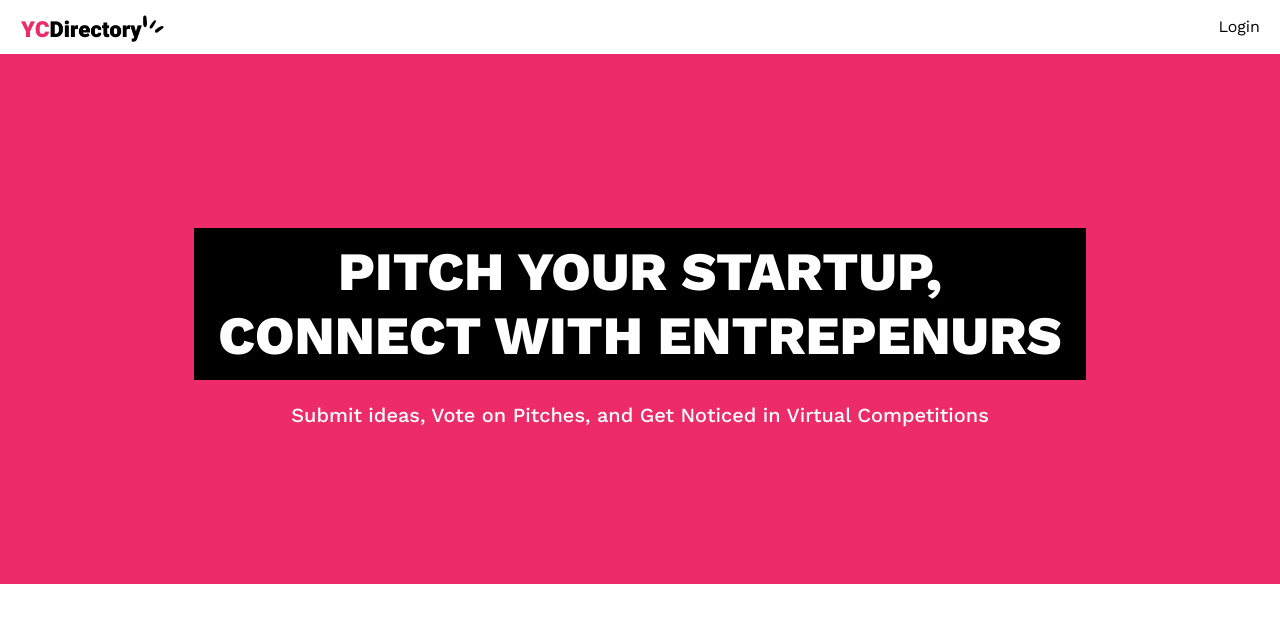
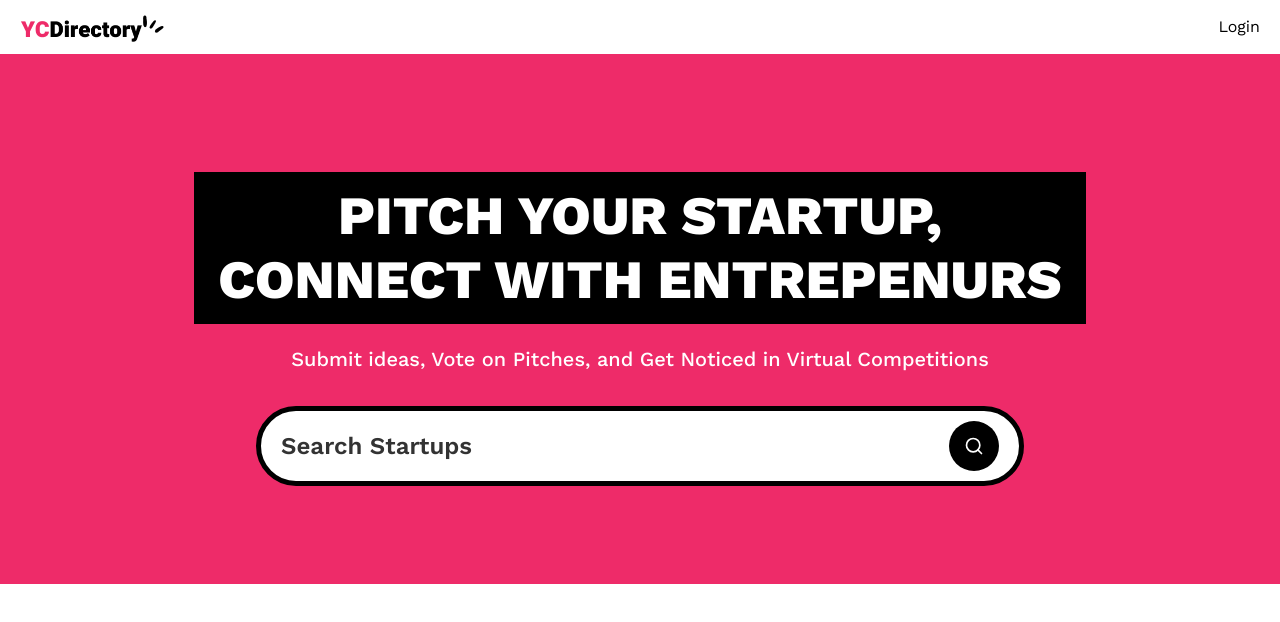
Before and after one commit to danielniebles/yc-directory-nextjs, a Next.js app: page / in a window 1280 px wide. Shown: the top 622 px of the page. Built offline with nearby package versions, Linux system fonts and the light colour scheme; no server answers.

Commit message:
feat: add search bar component with route handling

```diff
--- a/app/(root)/layout.tsx
+++ b/app/(root)/layout.tsx
@@ -1,5 +1,5 @@
 import { ReactNode } from "react";
-import Navbar from "../components/Navbar";
+import Navbar from "@/components/Navbar";
 
 export default function Layout({ children }: Readonly<{ children: ReactNode }>) {
 
--- a/app/(root)/page.tsx
+++ b/app/(root)/page.tsx
@@ -1,11 +1,14 @@
+import SearchForm from "@/components/SearchForm";
 
-export default function Home() {
+export default async function Home({ searchParams }: { searchParams: Promise<{ query: string }> }) {
+  const query = (await searchParams).query
   return (
     <>
       <section className="pink_container">
 
         <h1 className="heading">Pitch your startup, <br /> Connect with entrepenurs</h1>
         <p className="sub-heading !max-w-3xl">Submit ideas, Vote on Pitches, and Get Noticed in Virtual Competitions</p>
+        <SearchForm query={query} />
       </section>
     </>
   );
--- /dev/null
+++ b/components/SearchForm.tsx
@@ -0,0 +1,17 @@
+import Form from 'next/form'
+import { Search } from 'lucide-react'
+import SearchFormReset from './SearchFormReset'
+
+export default function SearchForm({ query }: { query: string }) {
+
+  return (
+    <Form action='/' className='search-form'>
+      <input type="text" name='query' className='search-input' placeholder='Search Startups' value={query} />
+      <div className='flex gap-2'>
+        {query && <SearchFormReset />}
+        <button type='submit' className='search-btn text-white'><Search className='size-5'/></button>
+      </div>
+
+    </Form>
+  )
+}
--- /dev/null
+++ b/components/SearchFormReset.tsx
@@ -0,0 +1,16 @@
+"use client"
+import Link from "next/link"
+import { X } from 'lucide-react'
+
+export default function SearchFormReset() {
+  const reset = () => {
+    const form = document.querySelector('.search-form') as HTMLFormElement
+    if (form) form.reset()
+
+  }
+  return (
+    <button type="reset" onClick={reset}>
+      <Link href='/' className="search-btn text-white"><X className='size-5' /></Link>
+    </button>
+  )
+}
--- /dev/null
+++ b/components/ui/button.tsx
@@ -0,0 +1,57 @@
+import * as React from "react"
+import { Slot } from "@radix-ui/react-slot"
+import { cva, type VariantProps } from "class-variance-authority"
+
+import { cn } from "@/lib/utils"
+
+const buttonVariants = cva(
+  "inline-flex items-center justify-center gap-2 whitespace-nowrap rounded-md text-sm font-medium transition-colors focus-visible:outline-none focus-visible:ring-1 focus-visible:ring-ring disabled:pointer-events-none disabled:opacity-50 [&_svg]:pointer-events-none [&_svg]:size-4 [&_svg]:shrink-0",
+  {
+    variants: {
+      variant: {
+        default:
+          "bg-primary text-primary-foreground shadow hover:bg-primary/90",
+        destructive:
+          "bg-destructive text-destructive-foreground shadow-sm hover:bg-destructive/90",
+        outline:
+          "border border-input bg-background shadow-sm hover:bg-accent hover:text-accent-foreground",
+        secondary:
+          "bg-secondary text-secondary-foreground shadow-sm hover:bg-secondary/80",
+        ghost: "hover:bg-accent hover:text-accent-foreground",
+        link: "text-primary underline-offset-4 hover:underline",
+      },
+      size: {
+        default: "h-9 px-4 py-2",
+        sm: "h-8 rounded-md px-3 text-xs",
+        lg: "h-10 rounded-md px-8",
+        icon: "h-9 w-9",
+      },
+    },
+    defaultVariants: {
+      variant: "default",
+      size: "default",
+    },
+  }
+)
+
+export interface ButtonProps
+  extends React.ButtonHTMLAttributes<HTMLButtonElement>,
+    VariantProps<typeof buttonVariants> {
+  asChild?: boolean
+}
+
+const Button = React.forwardRef<HTMLButtonElement, ButtonProps>(
+  ({ className, variant, size, asChild = false, ...props }, ref) => {
+    const Comp = asChild ? Slot : "button"
+    return (
+      <Comp
+        className={cn(buttonVariants({ variant, size, className }))}
+        ref={ref}
+        {...props}
+      />
+    )
+  }
+)
+Button.displayName = "Button"
+
+export { Button, buttonVariants }
--- a/package.json
+++ b/package.json
@@ -9,6 +9,7 @@
     "lint": "next lint"
   },
   "dependencies": {
+    "@radix-ui/react-slot": "^1.1.1",
     "@tailwindcss/typography": "^0.5.16",
     "class-variance-authority": "^0.7.1",
     "clsx": "^2.1.1",
```
Also changed, not shown: components/Navbar.tsx (renamed from app/components/Navbar.tsx), 1 other file (tests, documents, lock files or other folders).
